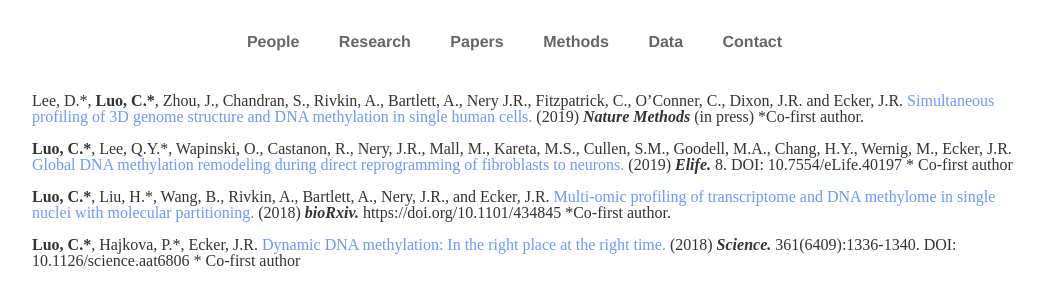
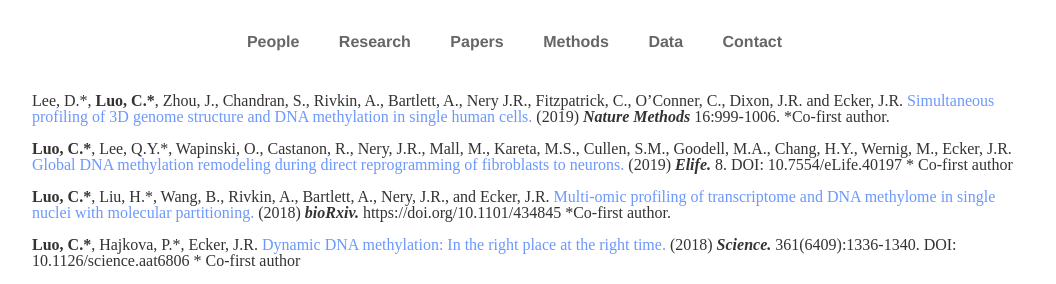
Before and after one commit to luogenomics/luogenomics.github.io, a Jekyll site: the page built from publications/index.html, in a window 1280 px wide. Shown: the part 172-456 px from the top of the page, without its empty margins (108-1164 px from the left). Built offline with Jekyll 4.4.1, drawn with Linux system fonts in a browser that asks for light colours.

Commit message:
Update index.html

```diff
--- a/publications/index.html
+++ b/publications/index.html
@@ -2,7 +2,7 @@
 layout: default
 title: Luo Lab Publications
 ---
-<p>Lee, D.*, <span style="font-weight:bold">Luo, C.*</span>, Zhou, J., Chandran, S., Rivkin, A., Bartlett, A., Nery J.R., Fitzpatrick, C., O’Conner, C., Dixon, J.R. and Ecker, J.R. <a href="https://www.ncbi.nlm.nih.gov/pubmed/31501549" target="_blank">Simultaneous profiling of 3D genome structure and DNA methylation in single human cells. </a> (2019) <strong><em>Nature Methods </strong></em> (in press) *Co-first author. </p>
+<p>Lee, D.*, <span style="font-weight:bold">Luo, C.*</span>, Zhou, J., Chandran, S., Rivkin, A., Bartlett, A., Nery J.R., Fitzpatrick, C., O’Conner, C., Dixon, J.R. and Ecker, J.R. <a href="https://www.ncbi.nlm.nih.gov/pubmed/31501549" target="_blank">Simultaneous profiling of 3D genome structure and DNA methylation in single human cells. </a> (2019) <strong><em>Nature Methods </strong></em> 16:999-1006. *Co-first author. </p>
 <p><span style="font-weight:bold">Luo, C.*</span>, Lee, Q.Y.*, Wapinski, O., Castanon, R., Nery, J.R., Mall, M., Kareta, M.S., Cullen, S.M., Goodell, M.A., Chang, H.Y., Wernig, M., Ecker, J.R. <a href="https://www.ncbi.nlm.nih.gov/pubmed/?term=30644360%5BPMID%5D" target="_blank">Global DNA methylation remodeling during direct reprogramming of fibroblasts to neurons.</a> (2019) <strong><em> Elife.</em></strong> 8.  DOI: 10.7554/eLife.40197 * Co-first author</p>
 <p><span style="font-weight:bold">Luo, C.*</span>, Liu, H.*, Wang, B., Rivkin, A., Bartlett, A., Nery, J.R., and Ecker, J.R. <a href="https://www.biorxiv.org/content/10.1101/434845v1" target="_blank">Multi-omic profiling of transcriptome and DNA methylome in single nuclei with molecular partitioning.  </a> (2018) <strong><em>bioRxiv.</strong></em> https://doi.org/10.1101/434845 *Co-first author. </p>
 <p><span style="font-weight:bold">Luo, C.*</span>, Hajkova, P.*, Ecker, J.R. <a href="https://www.ncbi.nlm.nih.gov/pubmed/?term=30262495%5BPMID%5D" target="_blank">Dynamic DNA methylation: In the right place at the right time.</a> (2018) <strong><em> Science.</em></strong> 361(6409):1336-1340.  DOI: 10.1126/science.aat6806 * Co-first author</p>
```
